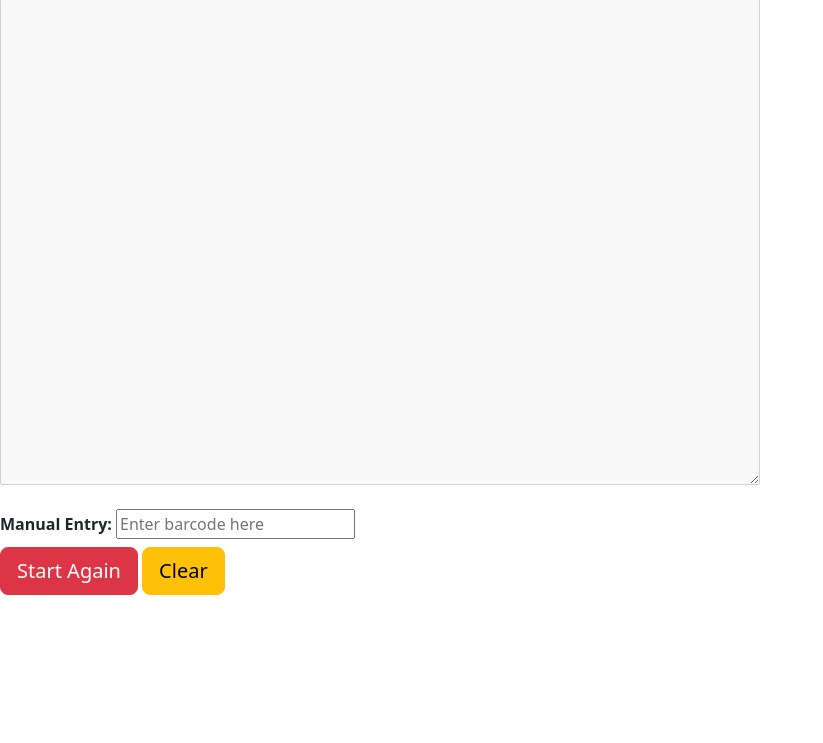
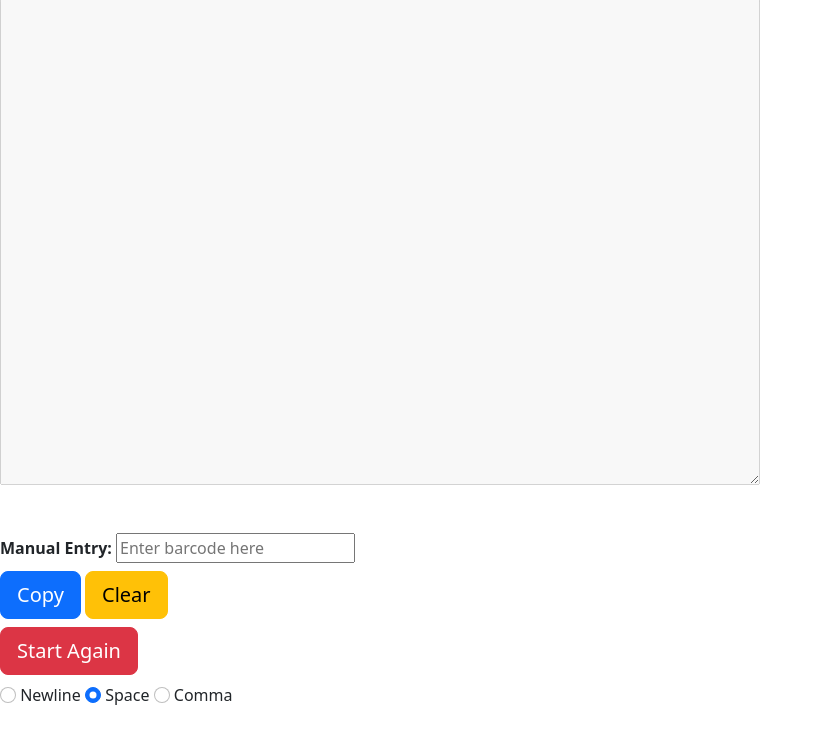
Before and after one commit to WillB97/barcode, a Flask app: page /reader in a window 1280 px wide. Shown: the part 57-800 px from the top of the page, without its empty margins (0-823 px from the left). Run offline with Flask 2, Linux system fonts and the light colour scheme; some libraries are stand-ins or nearby versions.

Commit message:
UX improvements

```diff
--- a/templates/reader.html
+++ b/templates/reader.html
@@ -25,25 +25,35 @@
                 });
                 socket.on('devices', function(data) {
                     if (data.connected) {
+                        $('#alerts .alert').alert('close');
+                        $('#alerts').append('<div class="alert alert-info alert-dismissible fade show"><button type="button" class="btn-close" data-bs-dismiss="alert"></button>New device connected</div>');
                         console.log("New device connected");
                     } else {
+                        $('#alerts .alert').alert('close');
+                        $('#alerts').append('<div class="alert alert-warning alert-dismissible fade show"><button type="button" class="btn-close" data-bs-dismiss="alert"></button>A device disconnected</div>');
                         console.log("A device disconnected");
                     }
-                    // TODO display popup about device joined/left
                 });
                 socket.on('barcode', function(data) {
-                    $('#barcodes').val($('#barcodes').val() + data.barcode + '\n');
+                    $('#barcodes').val($('#barcodes').val() + data.barcode + $('input[name=separator]:checked').val());
                     $('#barcodes').scrollTop($('#barcodes')[0].scrollHeight);
+                    $('#alerts .alert').alert('close');
+                    $('#alerts').append('<div class="alert alert-success alert-dismissible fade show"><button type="button" class="btn-close" data-bs-dismiss="alert"></button><b>' + data.barcode + '</b></div>');
                 });
                 $('#manual').keypress(function(e) {
                     var code = e.keyCode || e.which;
                     if (code == 13) {
                         text = $('#manual').val();
-                        $('#barcodes').val($('#barcodes').val() + text + '\n');
+                        $('#barcodes').val($('#barcodes').val() + text + $('input[name=separator]:checked').val());
                         $('#manual').val('');
                     }
                 });
             });
+            function copy_to_clipboard() {
+                navigator.clipboard.writeText($('#barcodes').val());
+                $('#alerts .alert').alert('close');
+                $('#alerts').append('<div class="alert alert-primary alert-dismissible fade show"><button type="button" class="btn-close" data-bs-dismiss="alert"></button>Barcodes Copied</div>');
+            }
             function leave_room() {
                 socket.emit('leave', {});
                 socket.disconnect();
@@ -62,6 +72,7 @@
             <div>
                 <textarea id="barcodes" disabled cols="80" rows="20"></textarea>
             </div><br>
+            <div id="alerts"></div><br>
             <div>
                 <b>Manual Entry: </b>
                 <input id="manual" size="20" placeholder="Enter barcode here">
@@ -69,8 +80,20 @@
             <div id="roomAddress">
             </div>
             <div class="pt-2">
+                <a class="btn btn-primary btn-lg btn-block" href="#" onclick="copy_to_clipboard();">Copy</a>
+                <a class="btn btn-warning btn-lg btn-block" href="#" onclick="clear_barcodes();">Clear</a>
+            </div>
+            <div class="pt-2">
                 <a class="btn btn-danger btn-lg btn-block" href="#" onclick="leave_room();">Start Again</a>
-                <a class="btn btn-warning btn-lg btn-block" href="#" onclick="clear_barcodes();">Clear</a>
+            </div>
+            <div class="pt-2">
+                <input type="radio" class="form-check-input" id="separator-nl" name="separator" value="
+">
+                <label class="form-check-label" for="radio1">Newline</label>
+                <input type="radio" class="form-check-input" id="separator-sp" name="separator" value=" " checked>
+                <label class="form-check-label" for="radio1">Space</label>
+                <input type="radio" class="form-check-input" id="separator-com" name="separator" value=",">
+                <label class="form-check-label" for="radio1">Comma</label>
             </div>
         </div>
     </body>
```
Also changed, not shown: templates/scanner.html (+23 -5 lines).
